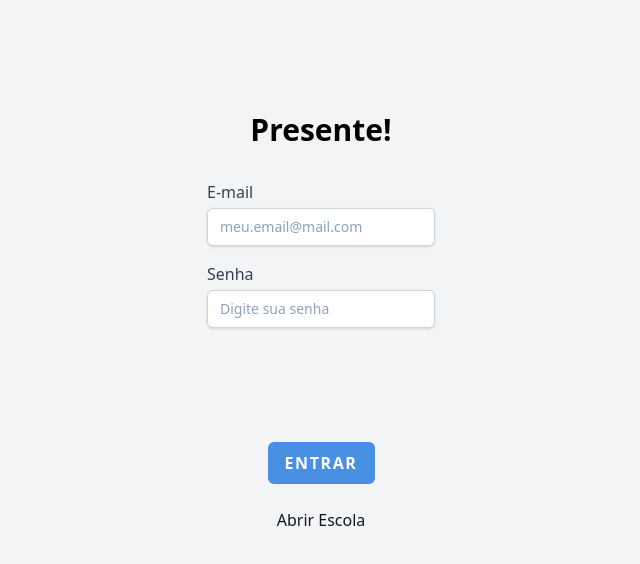
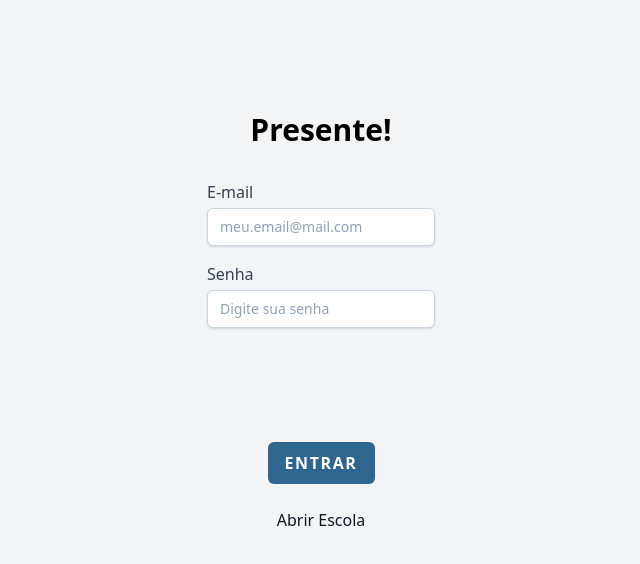
Before and after one commit to lucas-campagna/contador-presenca, a React (Vite) app: page /login in a window 1280 px wide. Shown: the top 564 px of the page, without its empty margins (319-959 px from the left). Built offline with nearby package versions, Linux system fonts and the light colour scheme; no server answers.

Commit message:
feat: add palette

```diff
--- a/src/index.css
+++ b/src/index.css
@@ -1,7 +1,11 @@
 @import "tailwindcss";
 
 @theme {
-  --color-primary: #4a90e2;
+  --color-primary: #2F6690;
+  --color-secondary: #3A7CA5;
+  --color-thernary: #81C3D7;
+  --color-light: #D9DCD6;
+  --color-dark: #16425B;
 }
 
 * {
```
